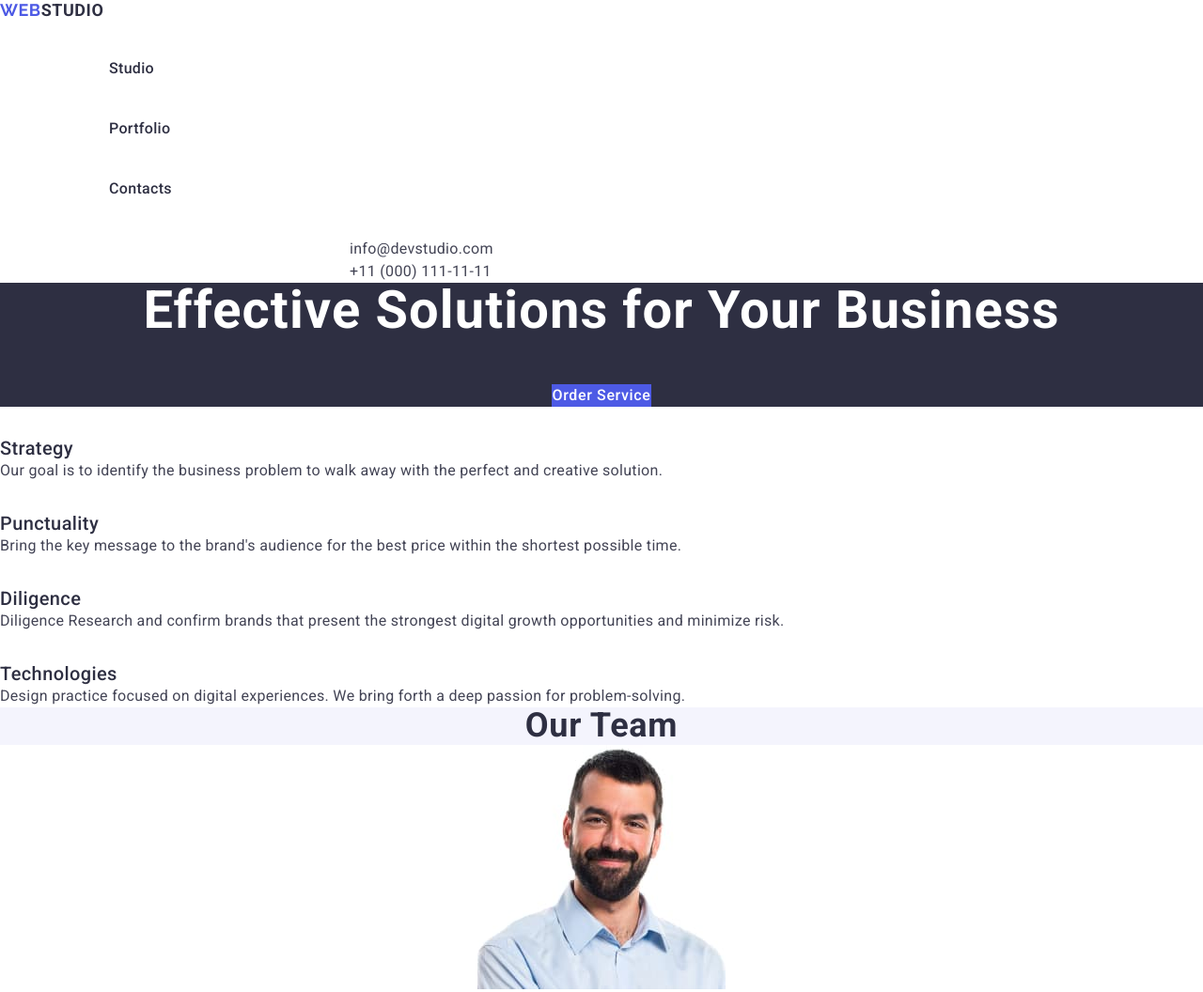
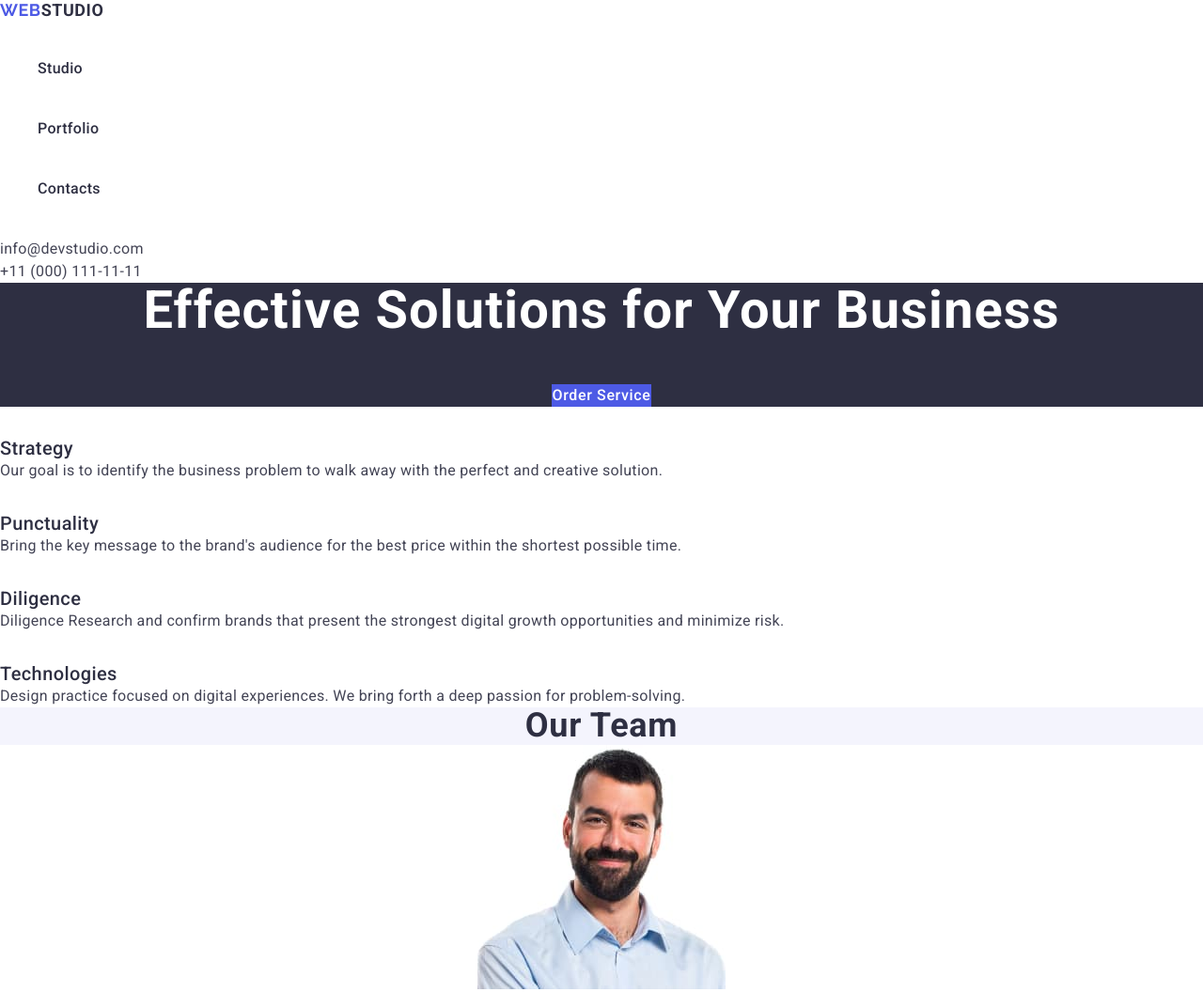
Before and after one commit to Karlson1979/goit-markup-hw-03, a website: page index.html in a window 1280 px wide. Shown: the top 1056 px of the page at 94% size. Drawn offline with nearby package versions, Linux system fonts and the light colour scheme.

Commit message:
delete-left

```diff
--- a/css/style.css
+++ b/css/style.css
@@ -41,15 +41,15 @@
 }
 
 nav ul {
-    margin-left: 76px;
+    /* margin-left: 76px; */
 }
 
 address ul {
-    margin-left: 332px;
+    /* margin-left: 332px; */
 }
 
 address li {
-    margin-left: 40px;
+    /* margin-left: 40px; */
     line-height: 24px;
     letter-spacing: 0.32px;
 }
```
